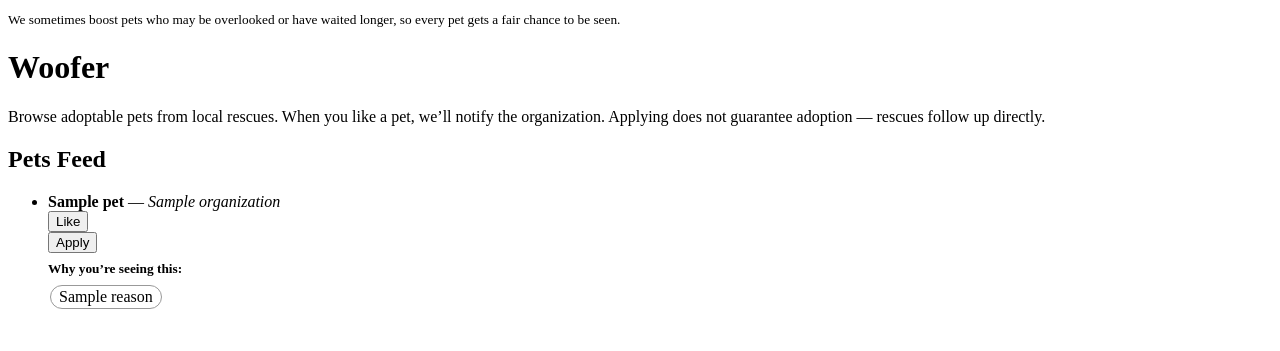
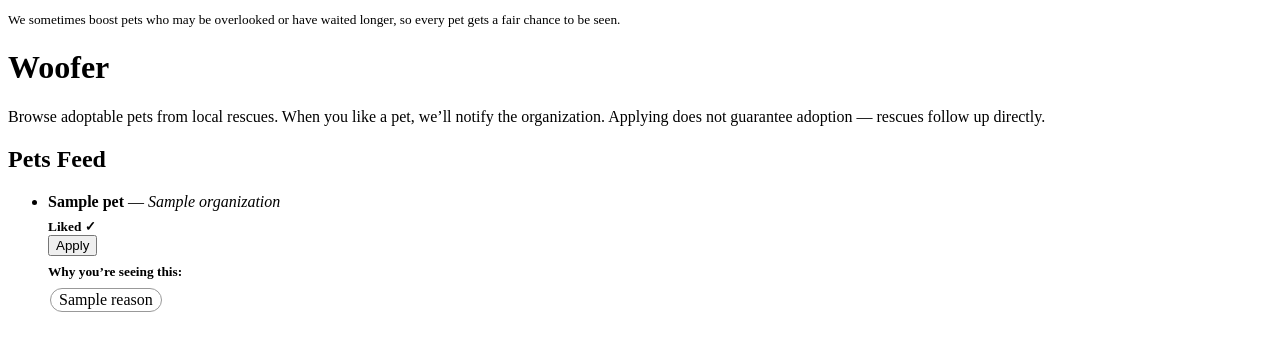
Before and after one commit to beniandthe/woofer-backend, a Django app: page / in a window 1280 px wide. Shown: the top 351 px of the page. Run offline with Django 5.2, Linux system fonts and the light colour scheme; tables that the repository leaves empty hold one stand-in row (values such as "Sample post"); a database or web service that is not in the repository returns one stand-in record (values such as "Sample title"); data that the repository does not hold is empty.

Commit message:
chore(web): show liked state and improve post-action clarity

```diff
--- a/web/app/templates/confirmation.html
+++ b/web/app/templates/confirmation.html
@@ -1,4 +1,5 @@
 <h2>{{ message }}</h2>
 <p>{{ disclaimer }}</p>
+<p><small>If you already submitted an application for this pet, you're all set! No further action is needed.<small></p>
 <p>You can continue browsing other pets.</p>
 <a href="{% url 'home' %}">Back to pets</a>
--- a/web/app/templates/home.html
+++ b/web/app/templates/home.html
@@ -6,6 +6,12 @@
         We sometimes boost pets who may be overlooked or have waited longer, so every pet gets a fair chance to be seen.
     </small>
 </p>
+
+{% if request.GET.msg == "liked" %}
+  <p><strong>Liked.</strong> The organization has been notified.</p>
+{% elif request.GET.msg == "already_liked" %}
+  <p><strong>Already liked.</strong></p>
+{% endif %}
 
 <h1>Woofer</h1>
 <p>
@@ -25,10 +31,16 @@
         <strong>{{ pet.name }}</strong>
         {% if pet.organization %}
         — <em>{{ pet.organization.name }}</em>
+        {% if pet.pet_id in liked_ids %}
+        <div style="margin-top: 6px;">
+            <small><strong>Liked ✓</strong></small>
+        </div>
+        {% else %}
         <form method="post" action="{% url 'like_pet' pet.pet_id %}">
             {% csrf_token %}
             <button type="submit">Like</button>
         </form>
+        {% endif %}
         <form method="post" action="{% url 'apply_pet' pet.pet_id pet.organization.organization_id %}">
             {% csrf_token %}
             <button type="submit">Apply</button>
--- a/web/app/views.py
+++ b/web/app/views.py
@@ -33,16 +33,27 @@ def home(request):
         "blurb": "This pet was returned and may need extra visibility to find a stable home."
     },
 }
+        liked = api_get("/api/v1/interests")
+        liked_ids = set()
+        for item in liked.get("data", {}).get("items", []):
+            pet = item.get("pet", {})
+            if pet.get("pet_id"):
+                liked_ids.add(pet["pet_id"])
 
-        return render(request, "home.html", {"api_result": api_result, "why_shown_copy": WHY_SHOWN_COPY})
+        return render(request, "home.html", {"api_result": api_result, "liked_ids": liked_ids, "why_shown_copy": WHY_SHOWN_COPY})
     except WooferAPIError as e:
         # Canon: display API errors verbatim
         return render(request, "error.html", {"status_code": e.status_code, "payload": e.payload}, status=502)
 
 def like_pet(request, pet_id):
     try:
+        before = api_get("/api/v1/interests")
+        before_ids = {i.get("pet", {}).get("pet_id") for i in before.get("data", {}).get("items", [])}
+
         api_post(f"/api/v1/pets/{pet_id}/interest", {})
-        return redirect("home")
+        if str(pet_id) in before_ids:
+            return redirect("/?msg=already_liked")
+        return redirect("/?msg=liked")
     except WooferAPIError as e:
         return render(
             request,
```
